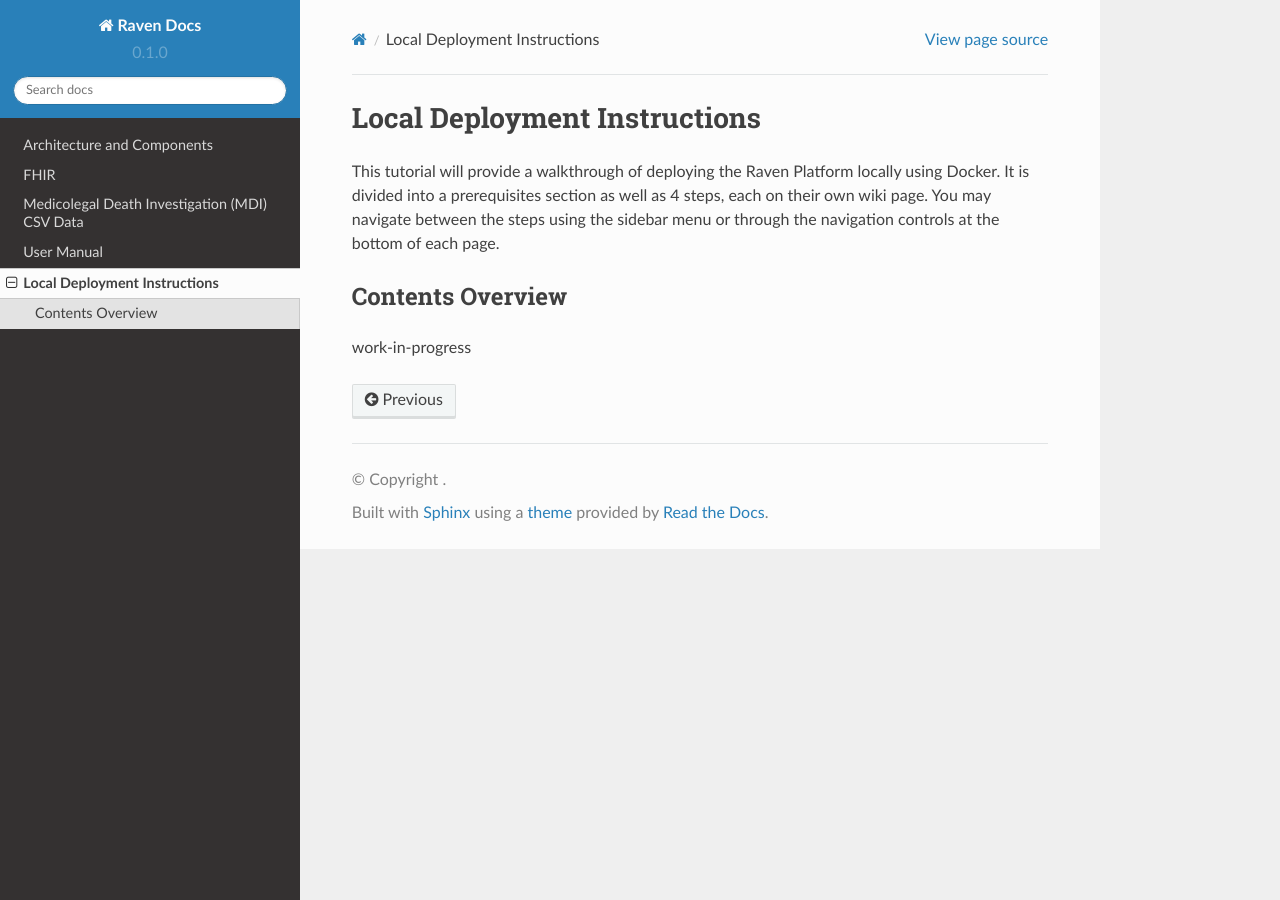
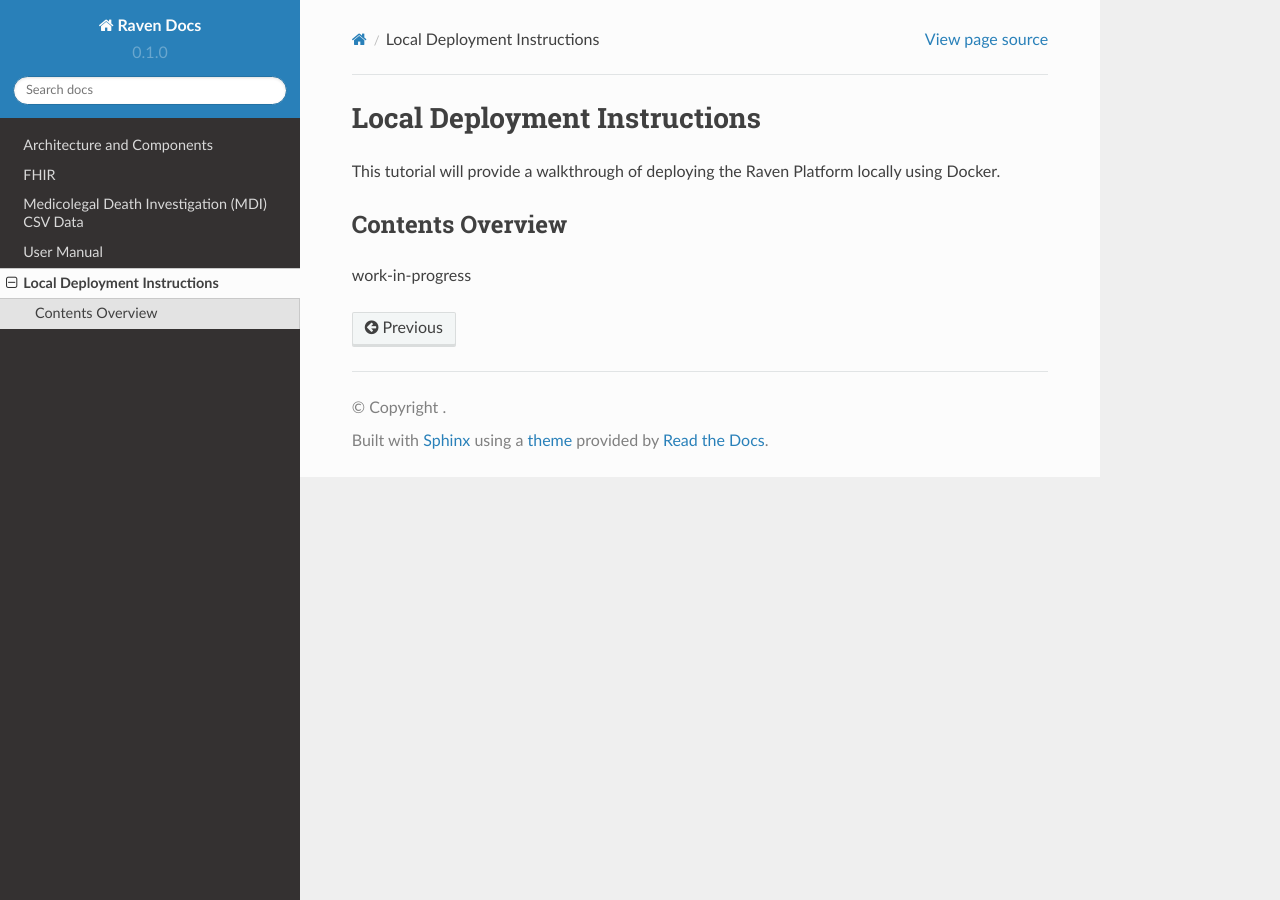
Before and after one commit to MortalityReporting/RavenDocs, a Sphinx documentation site: the page built from docs/source/deployment.rst, in a window 1280 px wide. Built offline with Sphinx 7.4.7 and the Read the Docs theme 2.0.0, drawn with Linux system fonts in a browser that asks for light colours.

Commit message:
Update deployment.rst

```diff
--- a/docs/source/deployment.rst
+++ b/docs/source/deployment.rst
@@ -2,10 +2,7 @@ Local Deployment Instructions
 =============================
 
 This tutorial will provide a walkthrough of deploying the Raven Platform
-locally using Docker. It is divided into a prerequisites section as well
-as 4 steps, each on their own wiki page. You may navigate between the
-steps using the sidebar menu or through the navigation controls at the
-bottom of each page.
+locally using Docker.
 
 Contents Overview
 -----------------
```
